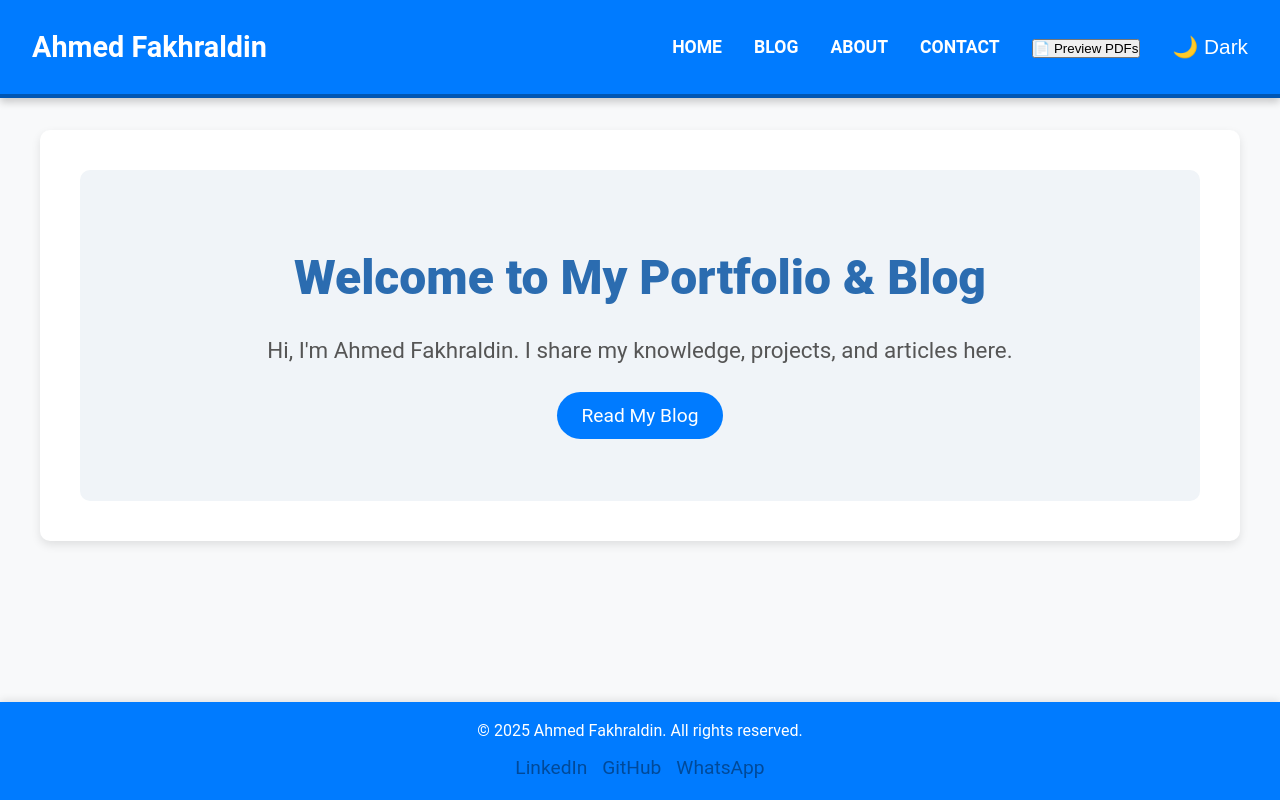
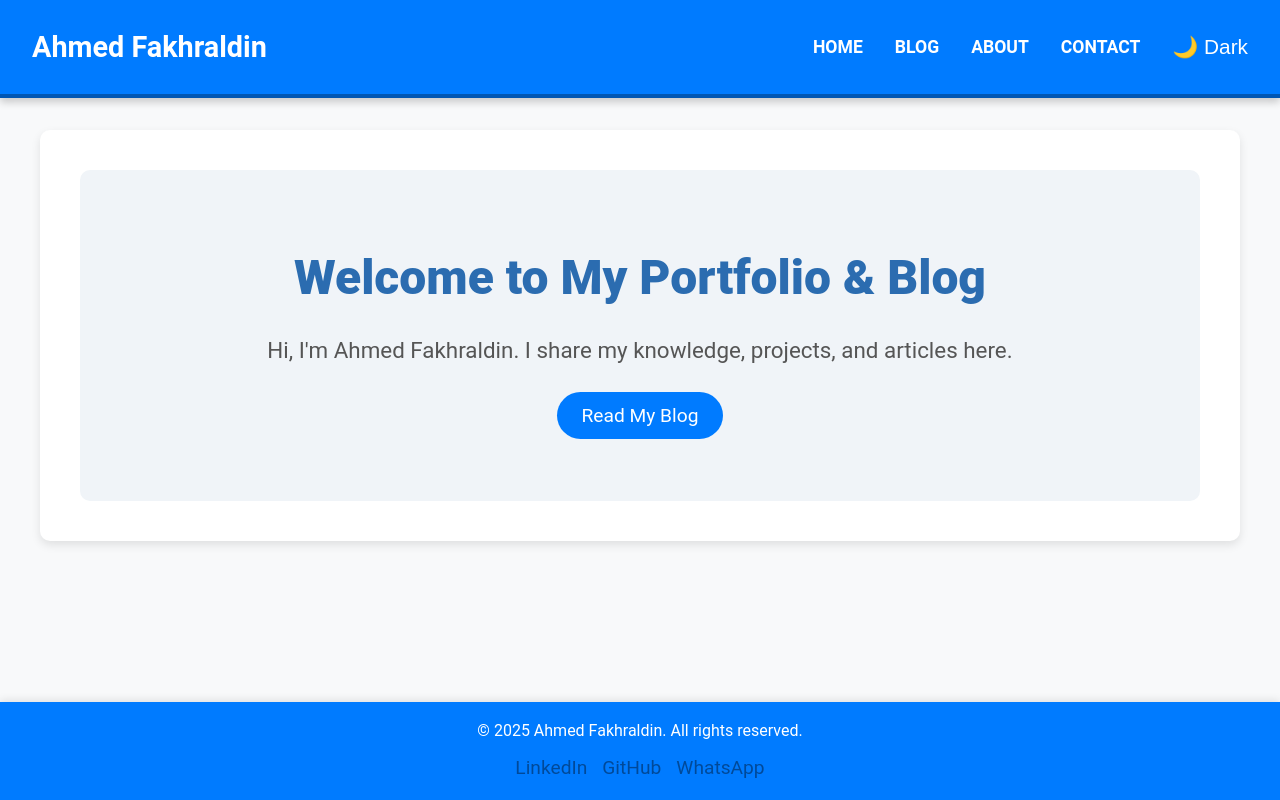
Before and after one commit to AhmedFakhr/my-portfolio-blog, a Next.js app in the folder my-potofolio-blog/: page / in a window 1280 px wide. Built offline with nearby package versions, Linux system fonts and the light colour scheme.

Commit message:
Close Preview PDF for Enhancement

```diff
--- a/my-potofolio-blog/src/app/layout.js
+++ b/my-potofolio-blog/src/app/layout.js
@@ -37,9 +37,9 @@ export default function RootLayout({ children }) {
                             <Link href="/blog">Blog</Link>
                             <Link href="/about">About</Link>
                             <Link href="/contact">Contact</Link>
-                            <Link href="/previewpdf">
-                                <button className="preview-pdf-btn">📄 Preview PDFs</button>
-                            </Link>
+                            {/* <Link href="/previewpdf">
+                                <button className="preview-pdf-btn">📄</button>
+                            </Link*/}
                             <button onClick={toggleTheme} className="theme-toggle">
                                 {darkMode ? "🌞 Light" : "🌙 Dark"}
                             </button>
```
